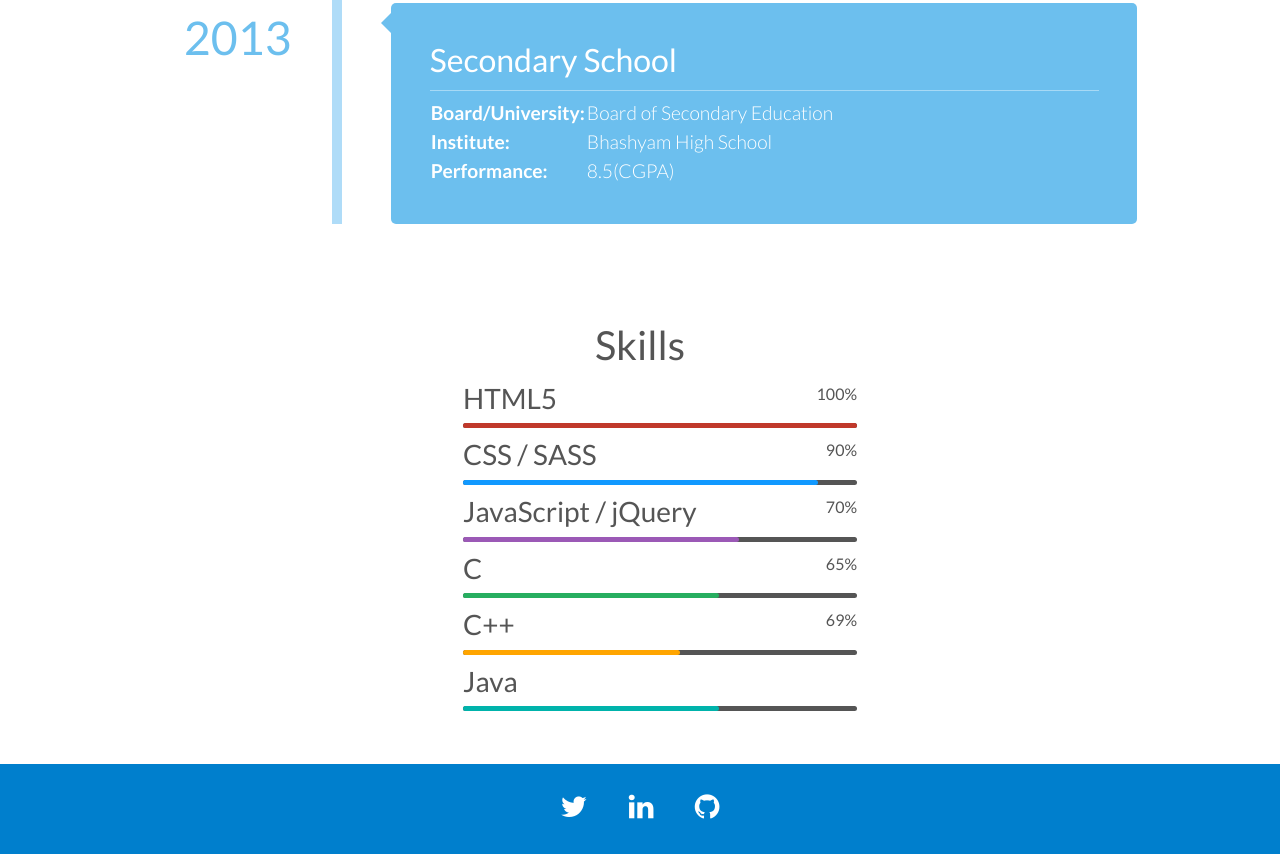
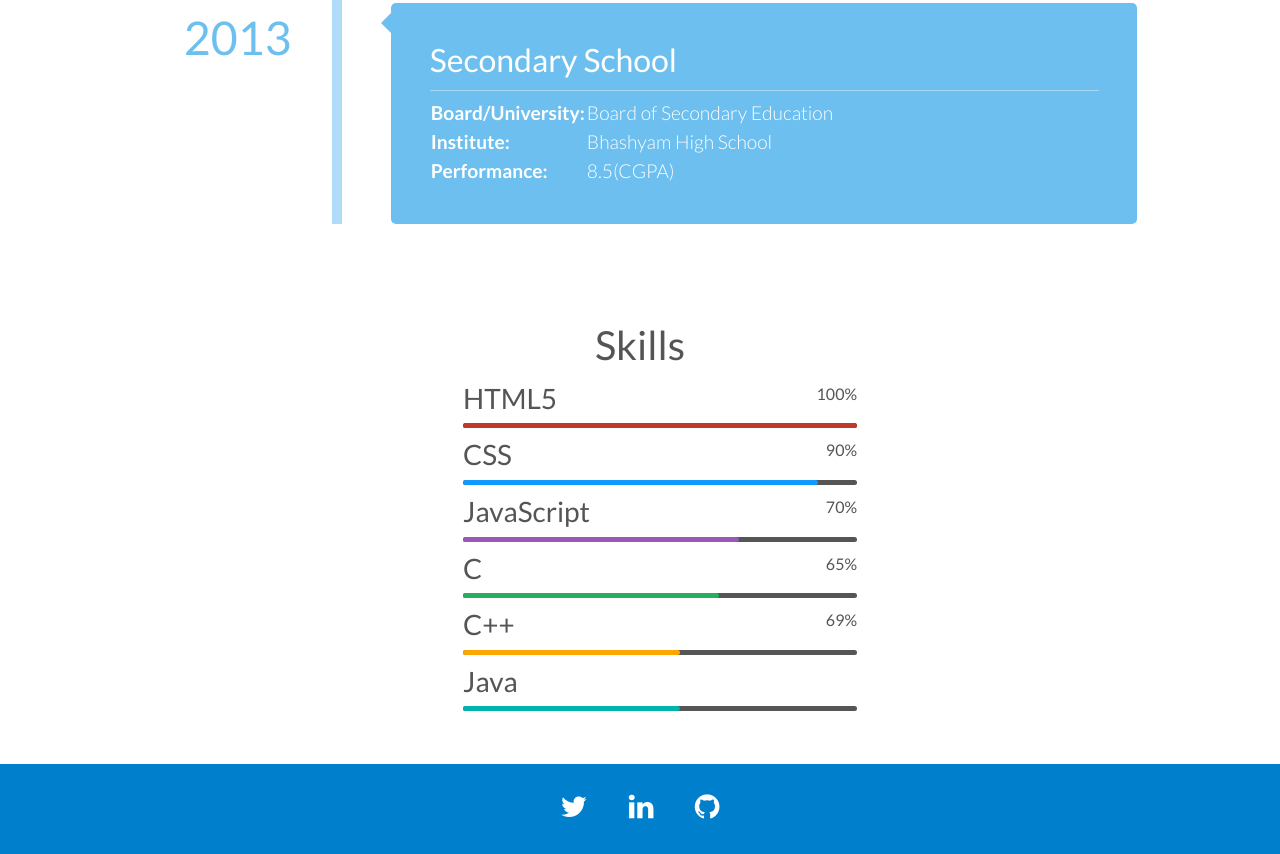
Before and after one commit to Bhaskara-patnaik/Bhaskara-patnaik.github.io, a plain HTML site: page index.html in a window 1280 px wide. Shown: the part 1316-2170 px from the top of the page. Drawn offline with nearby package versions, Linux system fonts and the light colour scheme; files whose address does not match are found by name; a web font is replaced by a local one.

Commit message:
made changes in skills section

```diff
--- a/index.html
+++ b/index.html
@@ -167,7 +167,7 @@
         </li>
         <li>
           <div class="progressbar-title">
-            <h3>CSS / SASS</h3>
+            <h3>CSS</h3>
             <span class="percent" id="css-pourcent"></span>
           </div>
           <div class="bar-container">
@@ -177,7 +177,7 @@
 
         <li>
           <div class="progressbar-title">
-            <h3>JavaScript / jQuery</h3>
+            <h3>JavaScript</h3>
             <span class="percent" id="javascript-pourcent"></span>
           </div>
           <div class="bar-container">
@@ -212,7 +212,7 @@
             <span class="percent" id="Java-pourcent"></span>
           </div>
           <div class="bar-container">
-            <span class="progressbar progressgrey" id="progress-Java"></span>
+            <span class="progressbar progressgrey" id="progress-C"></span>
           </div>
         </li>
 
```
